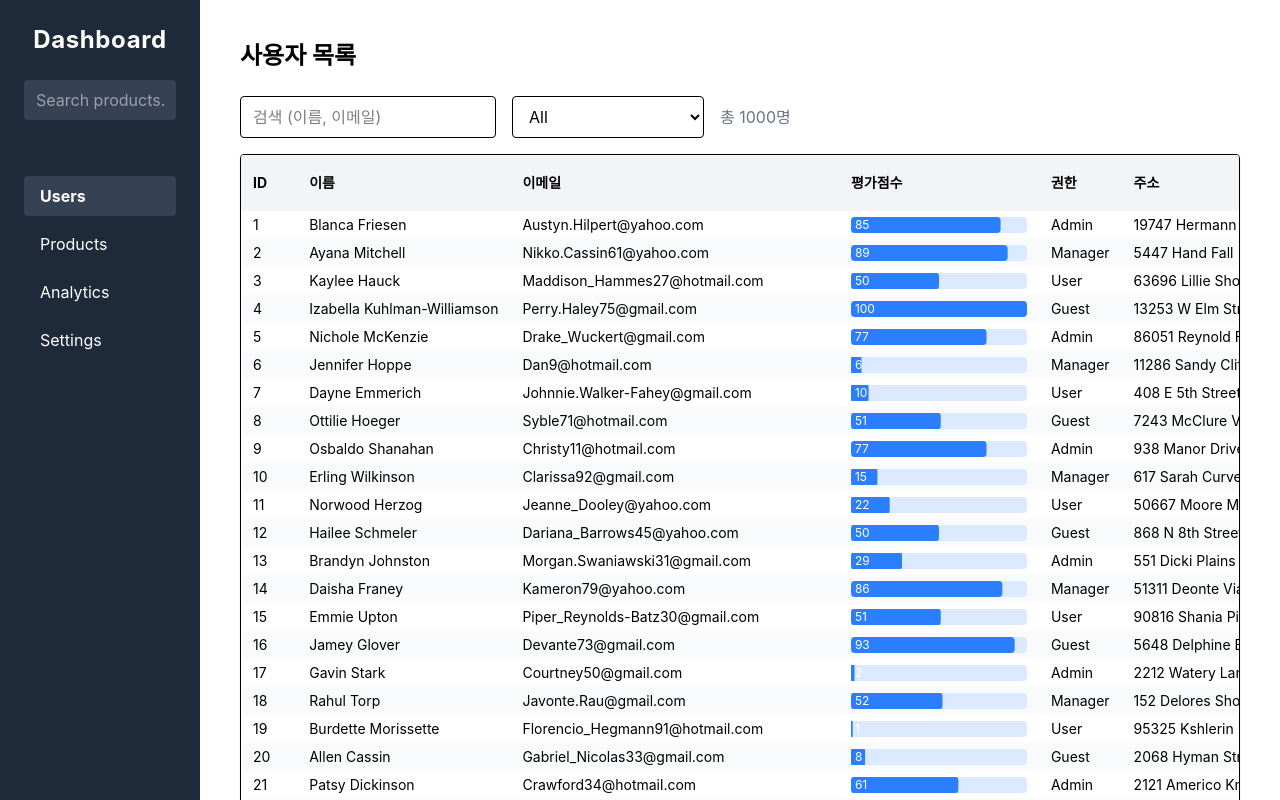
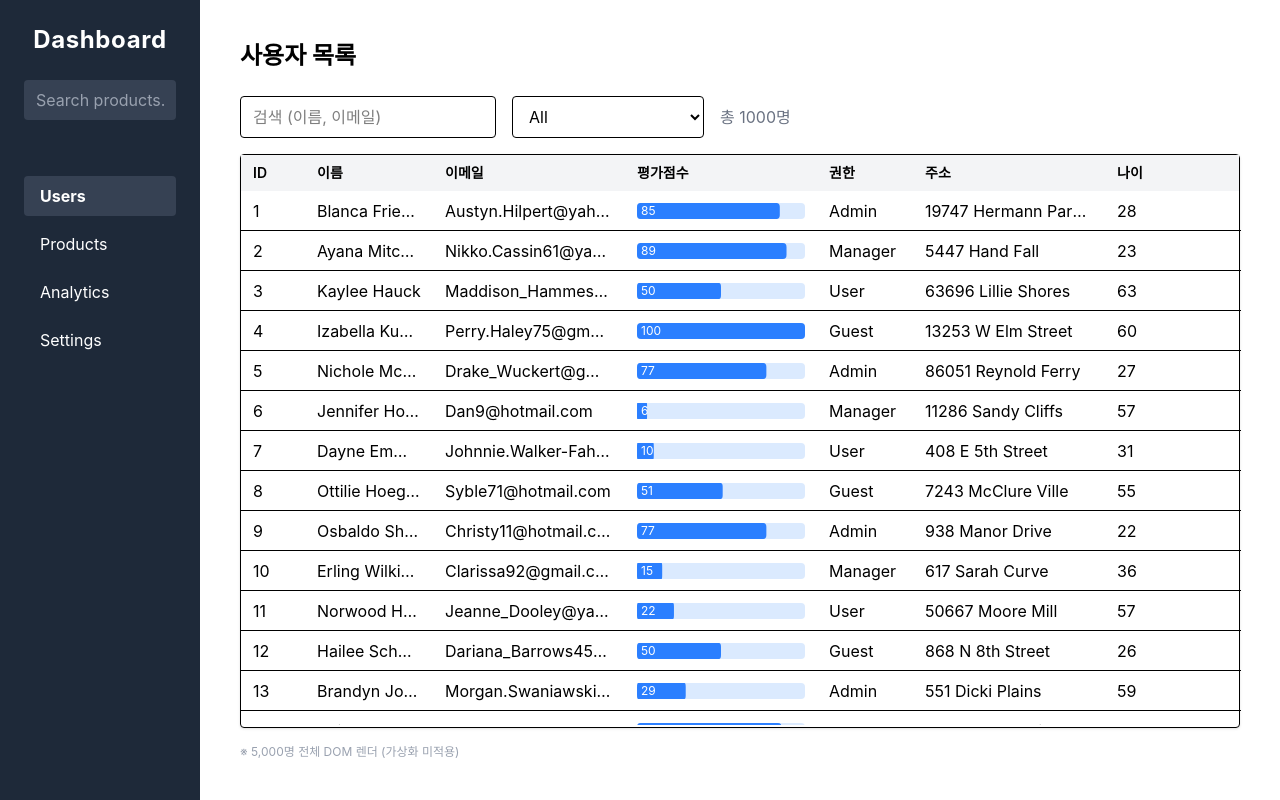
Before and after one commit to hackurity01/fe-perf-tutorial, a React (Vite) app in the folder dashboard/: page /users in a window 1280 px wide. Built offline with nearby package versions, Linux system fonts and the light colour scheme.

Commit message:
[Users] 유저 테이블 Windowing

```diff
--- a/dashboard/package.json
+++ b/dashboard/package.json
@@ -12,10 +12,13 @@
   "dependencies": {
     "@faker-js/faker": "^9.9.0",
     "@tanstack/react-query": "^5.83.0",
+    "@types/react-window": "^1.8.8",
     "lodash": "^4.17.21",
     "react": "^19.1.0",
     "react-dom": "^19.1.0",
     "react-router-dom": "^7.6.3",
+    "react-virtualized-auto-sizer": "^1.0.26",
+    "react-window": "^1.8.11",
     "recharts": "^3.1.0"
   },
   "devDependencies": {
--- a/dashboard/src/components/UserTable.tsx
+++ b/dashboard/src/components/UserTable.tsx
@@ -1,46 +1,64 @@
 import ProgressBar from "@/components/ProgressBar";
 import type { User } from "@/types";
+import { FixedSizeList } from "react-window";
+import AutoSizer from "react-virtualized-auto-sizer";
 
 function UserTable({ users }: { users: User[] }) {
   return (
-    <div className="overflow-auto border rounded shadow">
-      <table className="min-w-full text-sm">
-        <thead className="bg-gray-100">
-          <tr>
-            <th className="px-3 py-2 text-left">ID</th>
-            <th className="px-3 py-2 text-left">이름</th>
-            <th className="px-3 py-2 text-left">이메일</th>
-            <th className="px-3 py-2 text-left min-w-[200px]">평가점수</th>
-            <th className="px-3 py-2 text-left">권한</th>
-            <th className="px-3 py-2 text-left">주소</th>
-            <th className="px-3 py-2 text-left">나이</th>
-          </tr>
-        </thead>
-        <tbody>
-          {users.map((u) => (
-            <UserRow key={u.id} user={u} />
-          ))}
-        </tbody>
-      </table>
+    <div className="border rounded shadow h-full">
+      <div className="bg-gray-100 flex items-center font-semibold text-sm">
+        <div className="px-3 py-2 w-16">ID</div>
+        <div className="px-3 py-2 w-32">이름</div>
+        <div className="px-3 py-2 w-48">이메일</div>
+        <div className="px-3 py-2 w-48">평가점수</div>
+        <div className="px-3 py-2 w-24">권한</div>
+        <div className="px-3 py-2 w-48">주소</div>
+        <div className="px-3 py-2 w-16">나이</div>
+      </div>
+
+      <AutoSizer>
+        {({ height, width }) => (
+          <FixedSizeList
+            height={height - 40}
+            itemCount={users.length}
+            itemSize={40}
+            width={width}
+            overscanCount={50}>
+            {({ index, style }) => (
+              <UserRow user={users[index]} style={style} />
+            )}
+          </FixedSizeList>
+        )}
+      </AutoSizer>
     </div>
   );
 }
 
-function UserRow({ user }: { user: User }) {
+function UserRow({ style, user }: { user: User; style: React.CSSProperties }) {
   return (
-    <tr className="even:bg-gray-50">
-      <td className="px-3 py-1 whitespace-nowrap">{user.id}</td>
-      <td className="px-3 py-1 whitespace-nowrap">
+    <div style={style} className="flex items-center border-b">
+      <div className="px-3 py-1 whitespace-nowrap w-16 text-ellipsis overflow-hidden">
+        {user.id}
+      </div>
+      <div className="px-3 py-1 whitespace-nowrap w-32 text-ellipsis overflow-hidden">
         {user.firstName} {user.lastName}
-      </td>
-      <td className="px-3 py-1 whitespace-nowrap">{user.email}</td>
-      <td className="px-3 py-1 whitespace-nowrap">
+      </div>
+      <div className="px-3 py-1 whitespace-nowrap w-48 text-ellipsis overflow-hidden">
+        {user.email}
+      </div>
+      <div className="px-3 py-1 whitespace-nowrap w-48 text-ellipsis overflow-hidden">
         <ProgressBar value={user.reviewScore} />
-      </td>
-      <td className="px-3 py-1 whitespace-nowrap">{user.role}</td>
-      <td className="px-3 py-1 whitespace-nowrap">{user.address}</td>
-      <td className="px-3 py-1 whitespace-nowrap">{user.age}</td>
-    </tr>
+      </div>
+      <div className="px-3 py-1 whitespace-nowrap w-24 text-ellipsis overflow-hidden">
+        {user.role}
+      </div>
+      <div className="px-3 py-1 whitespace-nowrap w-48 text-ellipsis overflow-hidden">
+        {user.address}
+      </div>
+      <div className="px-3 py-1 whitespace-nowrap w-16 text-ellipsis overflow-hidden">
+        {user.age}
+      </div>
+    </div>
   );
 }
 
--- a/dashboard/src/pages/Users.tsx
+++ b/dashboard/src/pages/Users.tsx
@@ -25,7 +25,8 @@ function Users() {
     }) ?? [];
 
   return (
-    <div className="max-w-7xl mx-auto p-6">
+    <div className="max-w-7xl mx-auto h-full p-6 flex flex-col">
+      <div>
         <h1 className="text-2xl font-bold mb-6">사용자 목록</h1>
         <div className="flex flex-col md:flex-row gap-4 mb-4">
           <input
@@ -48,7 +49,10 @@ function Users() {
             {isLoading ? "로딩 중..." : `총 ${filtered.length}명`}
           </span>
         </div>
+      </div>
+      <div className="flex-1">
         <UserTable users={filtered} />
+      </div>
       <p className="mt-4 text-xs text-gray-400">
         ※ 5,000명 전체 DOM 렌더 (가상화 미적용)
       </p>
```
Also changed, not shown: 1 other file (tests, documents, lock files or other folders). Lines whose indentation alone changed are shown as unchanged.
